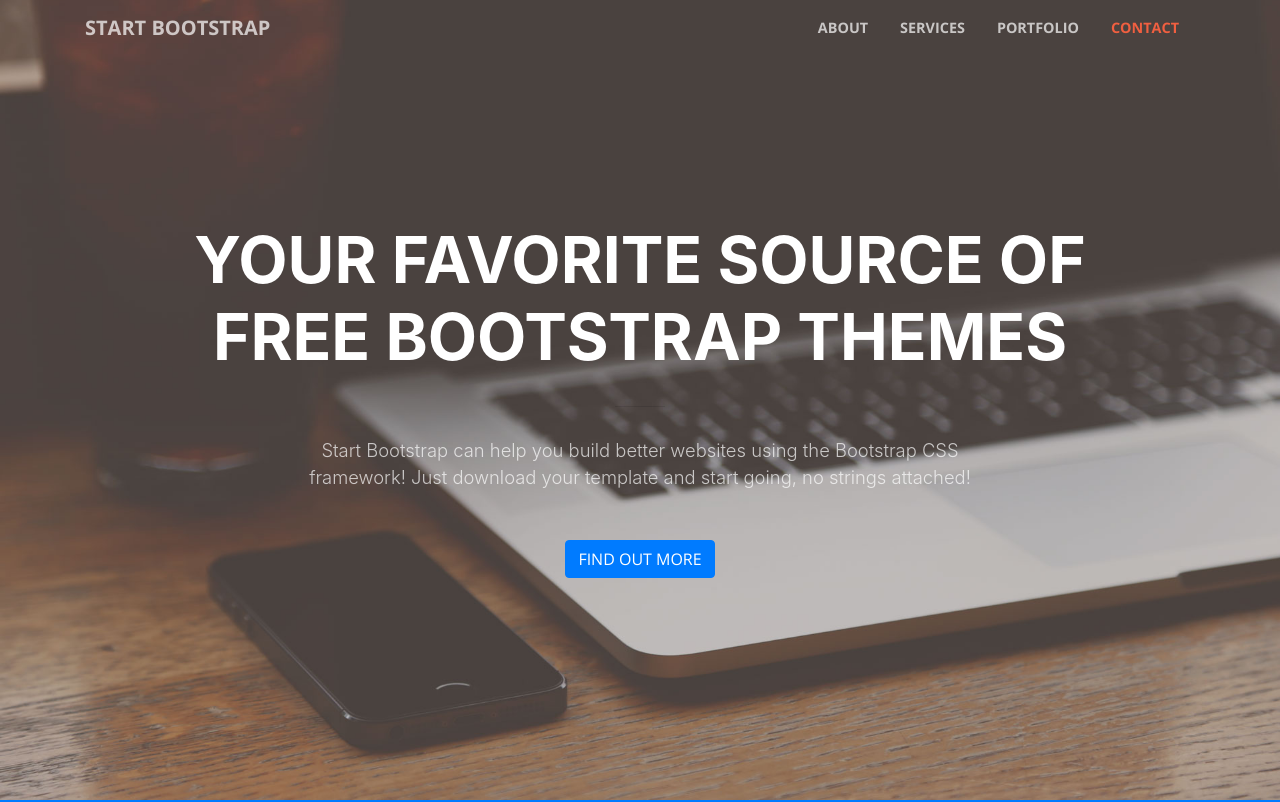
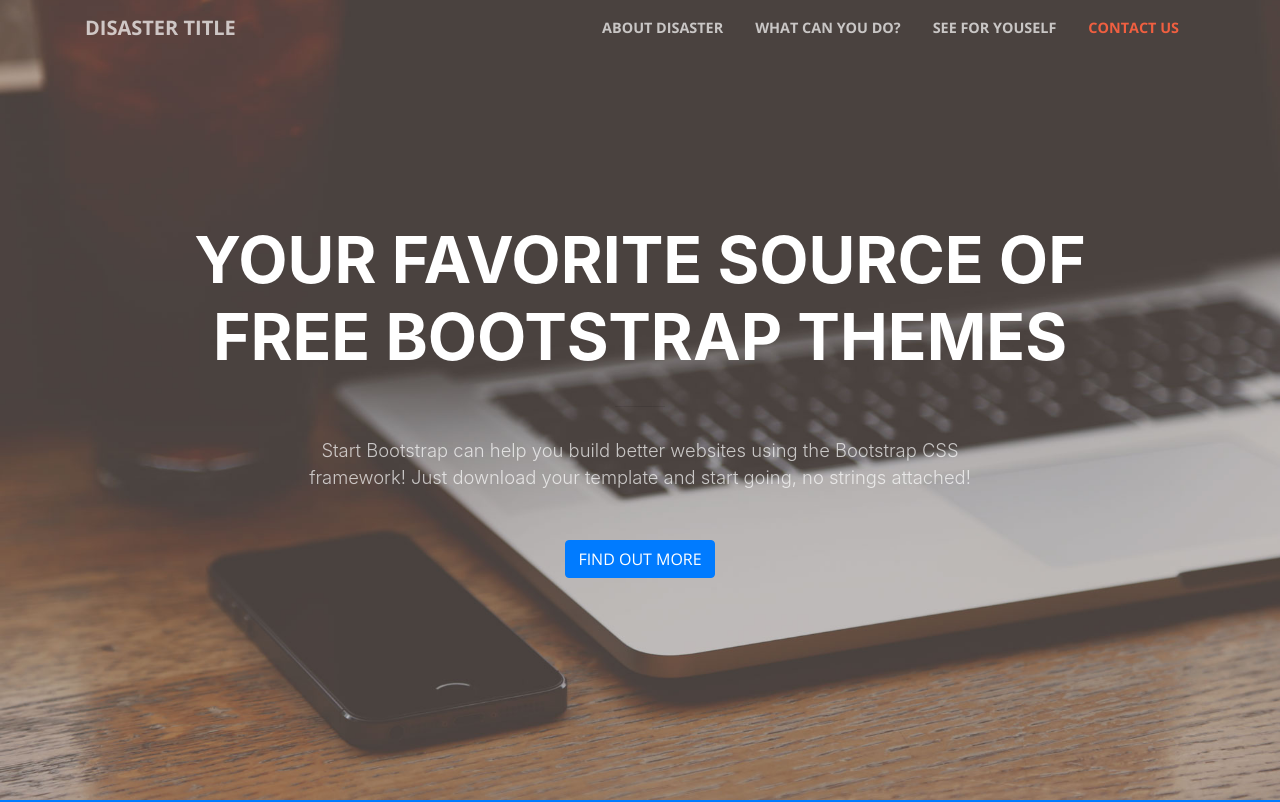
Before and after one commit to hmc-cs-jcrewe/StagingRisk, a website with bundled scripts: page index.html in a window 1280 px wide. Shown: the top 802 px of the page. Built offline with nearby package versions, Linux system fonts and the light colour scheme.

Commit message:
Changed navigation bar

```diff
--- a/index.html
+++ b/index.html
@@ -8,7 +8,7 @@
     <meta name="description" content="">
     <meta name="author" content="">
 
-    <title>Creative - Start Bootstrap Theme</title>
+    <title>Insert Disaster Title Here</title>
 
     <!-- Bootstrap core CSS -->
     <link href="vendor/bootstrap/css/bootstrap.min.css" rel="stylesheet">
@@ -31,23 +31,24 @@
     <!-- Navigation -->
     <nav class="navbar navbar-expand-lg navbar-light fixed-top" id="mainNav">
       <div class="container">
-        <a class="navbar-brand js-scroll-trigger" href="#page-top">Start Bootstrap</a>
+        <a class="navbar-brand js-scroll-trigger" href="#page-top">DISASTER TITLE</a>
         <button class="navbar-toggler navbar-toggler-right" type="button" data-toggle="collapse" data-target="#navbarResponsive" aria-controls="navbarResponsive" aria-expanded="false" aria-label="Toggle navigation">
           <span class="navbar-toggler-icon"></span>
         </button>
         <div class="collapse navbar-collapse" id="navbarResponsive">
           <ul class="navbar-nav ml-auto">
             <li class="nav-item">
-              <a class="nav-link js-scroll-trigger" href="#about">About</a>
+              <a class="nav-link js-scroll-trigger" href="#about">About Disaster</a>
             </li>
             <li class="nav-item">
-              <a class="nav-link js-scroll-trigger" href="#services">Services</a>
+              <a class="nav-link js-scroll-trigger" href="#action">What can you do?</a>
             </li>
             <li class="nav-item">
-              <a class="nav-link js-scroll-trigger" href="#portfolio">Portfolio</a>
+              <a class="nav-link js-scroll-trigger" href="#portfolio">See for youself</a>
+              <!-- Way to visualize the modern risks, portforlio of images -->
             </li>
             <li class="nav-item">
-              <a class="nav-link js-scroll-trigger" href="#contact">Contact</a>
+              <a class="nav-link js-scroll-trigger" href="#contact">Contact Us</a>
             </li>
           </ul>
         </div>
@@ -78,13 +79,13 @@
             <h2 class="section-heading text-white">We've got what you need!</h2>
             <hr class="light my-4">
             <p class="text-faded mb-4">Start Bootstrap has everything you need to get your new website up and running in no time! All of the templates and themes on Start Bootstrap are open source, free to download, and easy to use. No strings attached!</p>
-            <a class="btn btn-light btn-xl js-scroll-trigger" href="#services">Get Started!</a>
+            <a class="btn btn-light btn-xl js-scroll-trigger" href="#action">Get Started!</a>
           </div>
         </div>
       </div>
     </section>
 
-    <section id="services">
+    <section id="action">
       <div class="container">
         <div class="row">
           <div class="col-lg-12 text-center">
```
